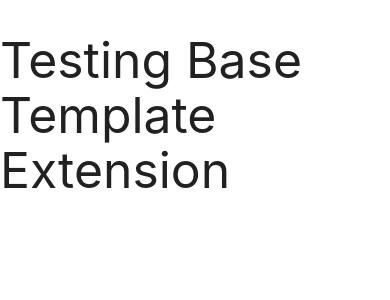
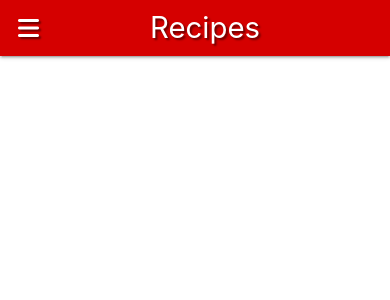
Before and after one commit to reidycolm/MS3-Project, a Flask app: page / in a window 390 px wide. Shown: the top 300 px of the page. Run offline with Flask 2, Linux system fonts and the light colour scheme; data that the repository does not hold is empty; some libraries are stand-ins or nearby versions.

Commit message:
Added Materialize Navbar and Mobile Sidenav

```diff
--- a/static/css/style.css
+++ b/static/css/style.css
@@ -0,0 +1,7 @@
+.text-shadow {
+    text-shadow: 2px 2px 2px rgba(0,0,0,0.5);
+}
+
+.brand-logo {
+    margin-left: 10px;
+}
--- a/static/js/script.js
+++ b/static/js/script.js
@@ -0,0 +1,3 @@
+$(document).ready(function(){
+    $('.sidenav').sidenav();
+  });
--- a/templates/base.html
+++ b/templates/base.html
@@ -1,5 +1,6 @@
 <!DOCTYPE html>
 <html lang="en">
+
 <head>
     <meta charset="UTF-8">
     <meta http-equiv="X-UA-Compatible" content="IE=edge">
@@ -14,7 +15,39 @@
     {% endblock %}
     <title>Recipe Cookbook</title>
 </head>
+
 <body>
+
+    <header>
+        <!--Top Navbar-->
+        <nav class="nav-extended text-shadow red accent-4">
+            <div class="nav-wrapper">
+                <a href="{{ url_for('get_recipes') }}" class="brand-logo">Recipes</a>
+                <a href="#" data-target="mobile-demo" class="sidenav-trigger"><i class="fas fa-bars"></i></a>
+                <ul class="right hide-on-med-and-down">
+                    <li><a href="{{ url_for('get_recipes') }}">Home</a></li>
+                    <li><a href="#">Profile</a></li>
+                    <li><a href="#">New Recipe</a></li>
+                    <li><a href="#">Manage Cuisines</a></li>
+                    <li><a href="#">Log Out</a></li>
+                    <li><a href="#">Log In</a></li>
+                    <li><a href="#">Register</a></li>
+                </ul>
+            </div>
+        </nav>
+
+        <!--Mobile Side Navbar-->
+        <ul class="sidenav" id="mobile-demo">
+            <li><h4 class="center-align red-text text-darken-3">Recipe Cookbook</h4></li>
+            <li><a href="{{ url_for('get_recipes') }}">Home</a></li>
+            <li><a href="#">Profile</a></li>
+            <li><a href="#">New Recipe</a></li>
+            <li><a href="#">Manage Cuisines</a></li>
+            <li><a href="#">Log Out</a></li>
+            <li><a href="#">Log In</a></li>
+            <li><a href="#">Register</a></li>
+        </ul>
+    </header>
 
     {% block content %}
     {% endblock %}
@@ -26,4 +59,5 @@
     {% block scripts %}
     {% endblock %}
 </body>
+
 </html>
--- a/templates/recipes.html
+++ b/templates/recipes.html
@@ -1,7 +1,5 @@
 {% extends "base.html" %}
 {% block content %}
-
-    <h2>Testing Base Template Extension</h2>
 
     {% for recipe in recipes %}
         {{ recipe.recipe_name }}<br>
```
